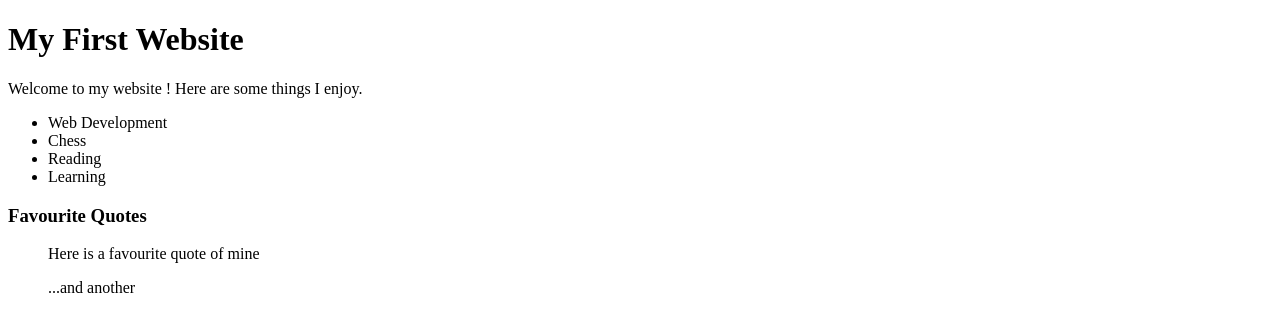
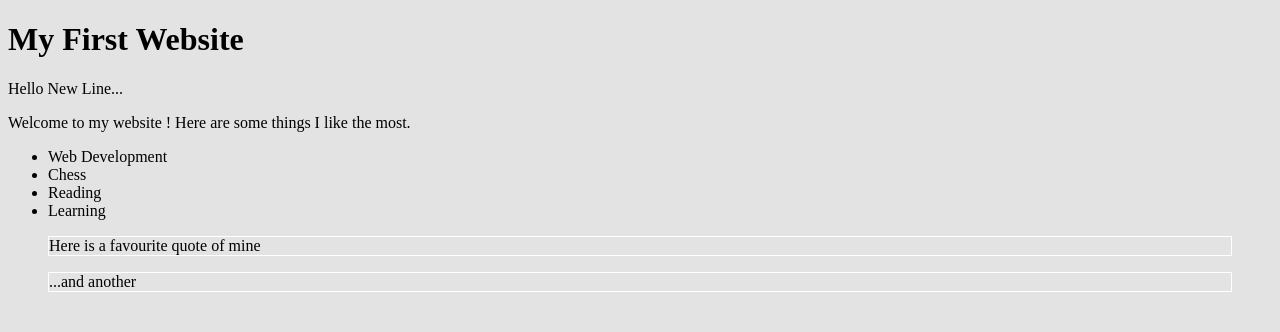
Before and after one commit to ShahinaSk/html-demo, a plain HTML site: page index.html in a window 1280 px wide. Drawn offline with Linux system fonts and the light colour scheme.

Commit message:
added a new line, updated a line, deleted a line

```diff
--- /dev/null
+++ b/css/style.css
@@ -0,0 +1,10 @@
+body{
+	background-color: #e3e3e3;
+}
+blockquote{
+	border: 1px solid white;
+}
+#ul1 ul {
+	margin: 0;
+	vertical-align: middle;
+}
--- a/index.html
+++ b/index.html
@@ -2,12 +2,18 @@
 <html>
 <head>
 	<title>My First Website</title>
-	<link rel="stylesheet" type="text/css" href="style.css" />
+	<link rel="stylesheet" type="text/css" href="css/style.css" />
 </head>
 <body>
 	<div id="gen">
 		<h1>My First Website</h1>
-		<p>Welcome to my website ! Here are some things I enjoy.</p>
+
+		<!-- newly added line-->
+		<p>Hello New Line...</p>
+
+		<!--update-->
+		<p>Welcome to my website ! Here are some things I like the most.</p>
+
 	</div>
 
 	<div id="ul1">
@@ -20,7 +26,9 @@
 		</ul>
 	</div>
 	<div id="gen">
-		<h3>Favourite Quotes</h3>
+
+		<!--Deleted Line-->
+		<!--<h3>Favourite Quotes</h3>-->
 
 		<blockquote>Here is a favourite quote of mine</blockquote>
 		<blockquote>...and another</blockquote>
```
